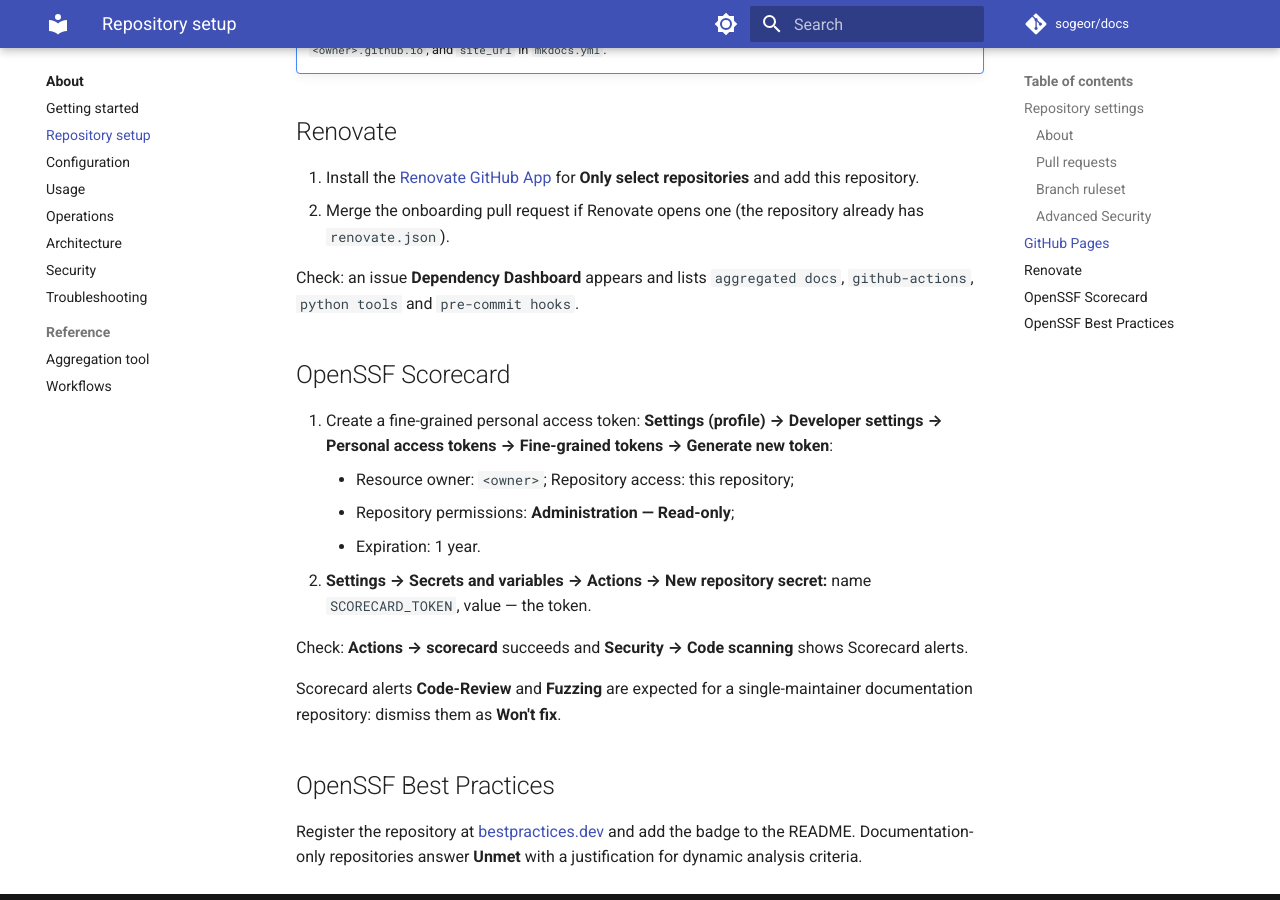
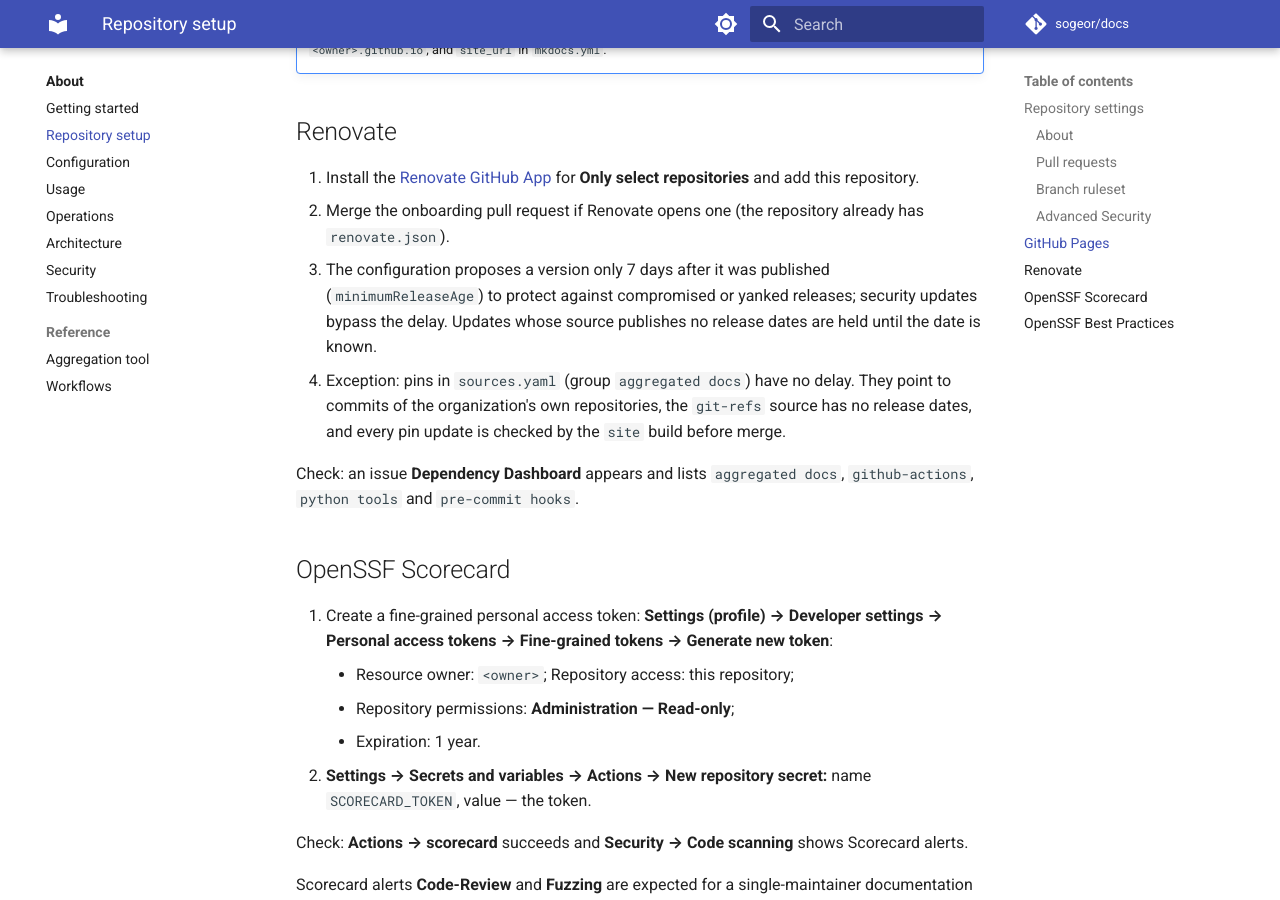
Before and after one commit to sogeor/docs, an MkDocs documentation site: the page built from docs/about/setup.md, in a window 1280 px wide and 900 px high, scrolled down 2865 px. Built offline with MkDocs 1.6.1 and Material for MkDocs 9.7.7, drawn with Linux system fonts in a browser that asks for light colours; comment, search, counter and statistics services are not loaded.

Commit message:
chore: wait 7 days before proposing new releases (#12)

```diff
--- a/docs/about/setup.md
+++ b/docs/about/setup.md
@@ -85,6 +85,12 @@
 1. Install the [Renovate GitHub App](https://github.com/apps/renovate) for **Only select repositories** and
    add this repository.
 2. Merge the onboarding pull request if Renovate opens one (the repository already has `renovate.json`).
+3. The configuration proposes a version only 7 days after it was published (`minimumReleaseAge`) to
+   protect against compromised or yanked releases; security updates bypass the delay. Updates whose
+   source publishes no release dates are held until the date is known.
+4. Exception: pins in `sources.yaml` (group `aggregated docs`) have no delay. They point to commits of
+   the organization's own repositories, the `git-refs` source has no release dates, and every pin
+   update is checked by the `site` build before merge.
 
 Check: an issue **Dependency Dashboard** appears and lists `aggregated docs`, `github-actions`,
 `python tools` and `pre-commit hooks`.
--- a/renovate.json
+++ b/renovate.json
@@ -8,6 +8,7 @@
   "automerge": false,
   "semanticCommits": "enabled",
   "pinDigests": true,
+  "minimumReleaseAge": "7 days",
   "labels": [
     "dependencies"
   ],
@@ -32,7 +33,8 @@
       "groupName": "aggregated docs",
       "matchFileNames": [
         "sources.yaml"
-      ]
+      ],
+      "minimumReleaseAge": null
     },
     {
       "groupName": "pre-commit hooks",
```
Also changed, not shown: CHANGELOG.md (+1 -0 lines), docs/about/operations.md (+1 -1 lines), docs/about/security.md (+1 -1 lines).
